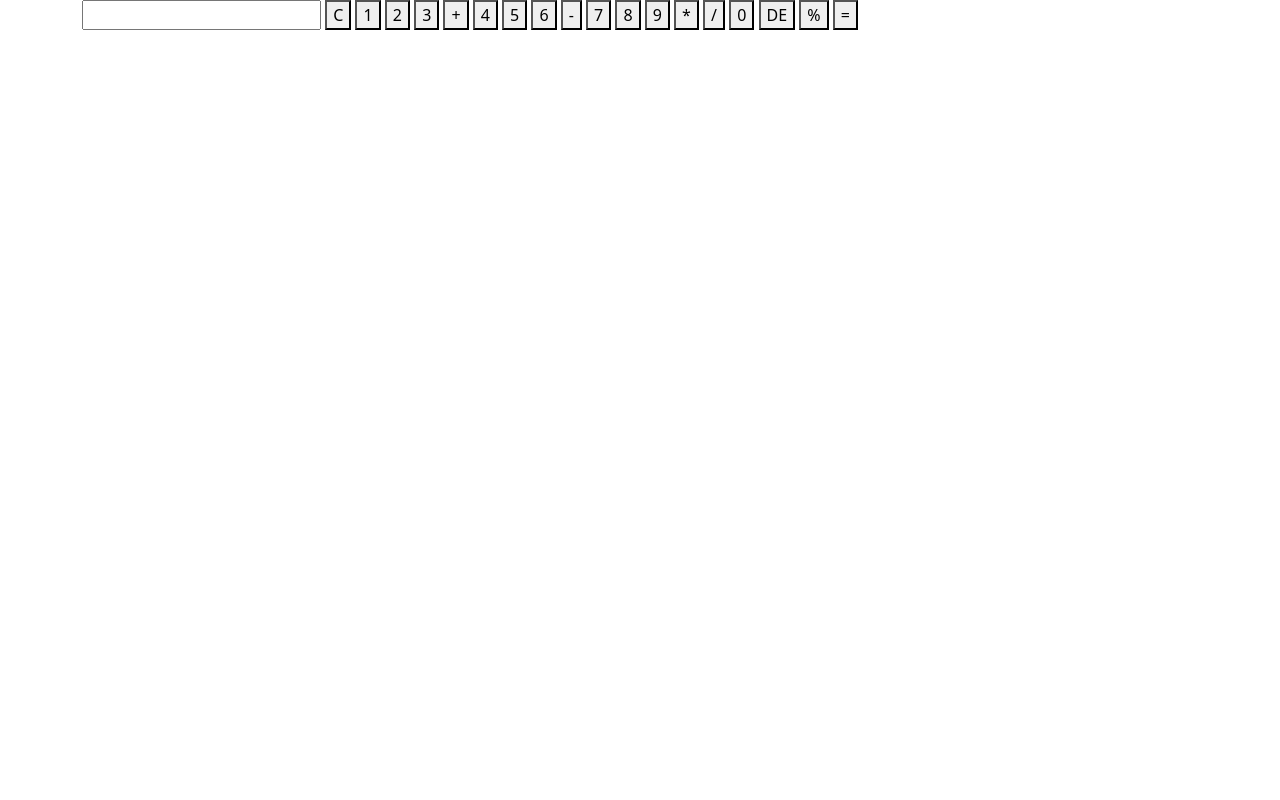
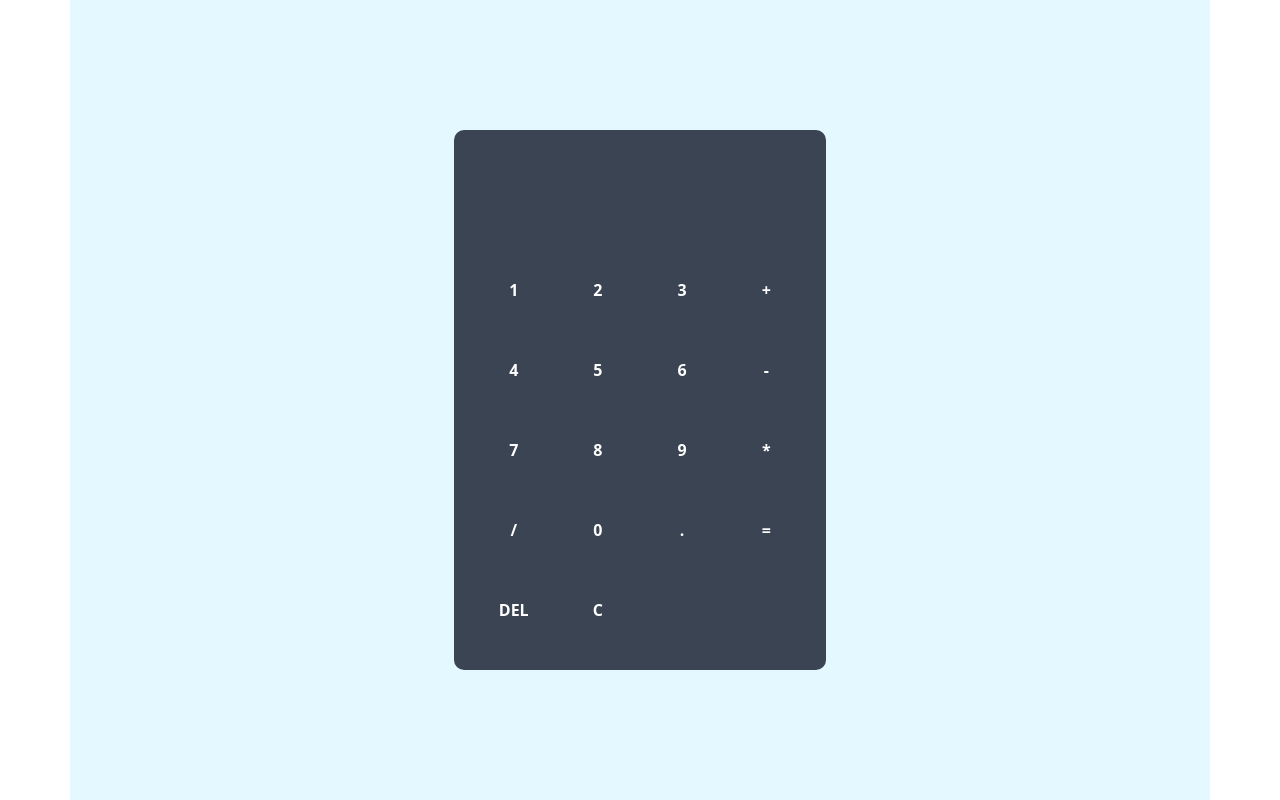
Before and after one commit to PAULOBIORA50/calculator1, a plain HTML site: page index.html in a window 1280 px wide. Drawn offline with Linux system fonts and the light colour scheme.

Commit message:
add css files

```diff
--- a/css/style.css
+++ b/css/style.css
@@ -0,0 +1,41 @@
+.container{
+  width: 100%;
+  height: 100vh;
+  background: #e3f9ff;
+  display: flex;
+  align-items: center;
+  justify-content: center;
+}
+.calculator{
+  background: #3a4452;
+  padding: 20px;
+  border-radius: 10px;
+}
+.calculator form input{
+  border: 0;
+  outline: 0;
+  width: 60px;
+  height: 60px;
+  border-radius: 10px;
+  box-shadow: 8px,8px,15px, rgb(225, 225,225,0.1),5px,5px,15px, rgb(0,0,0,0.2);
+  background: transparent;
+  color: #fff;
+  cursor: pointer;
+  margin: 10px;
+}
+#result{
+  display: flex;
+  justify-content: end;
+  margin: 20px;
+  width: 90%;
+}
+#result input{
+  text-align: end;
+  flex: 1;
+  font-size: 45px;
+  box-shadow: none;
+
+}
+input{
+  font-weight: bolder;
+}
--- a/index.html
+++ b/index.html
@@ -17,26 +17,43 @@
   <div class="container">
     <div class="calculator">
       <form>
-        <input type="text" name="result" value="" id="result">
-        <button onclick="result.value=''">C</button>
-        <button onclick="display('1')">1</button>
-        <button onclick="display('2')">2</button>
-        <button onclick="display('3')">3</button>
-        <button onclick="display('+')">+</button>
-        <button onclick="display('4')">4</button>
-        <button onclick="display('5')">5</button>
-        <button onclick="display('6')">6</button>
-        <button onclick="display('-')">-</button>
-        <button onclick="display('7')">7</button>
-        <button onclick="display('8')">8</button>
-        <button onclick="display('9')">9</button>
-        <button onclick="display('*')">*</button>
-        <button onclick="display('/')">/</button>
-        <button onclick="display('0')">0</button>
-        <button onclick="del('')">DE</button>
-        <button onclick="display('%')">%</button>
+        <div class="first-row">
+          <input type="text" name="result" id="result" />
 
-        <button onclick="calculate('')" class="eaual">=</button>
+        </div>
+        <div class="second-row">
+          <input type="button" value="1" onclick="liveScreen(1)" />
+          <input type="button" value="2" onclick="liveScreen(2)"/>
+          <input type="button" value="3" onclick="liveScreen(3)"/>
+          <input type="button" value="+" onclick="liveScreen('+')"/>
+        </div>
+
+        <div class="third-row">
+          <input type="button" value="4" onclick="liveScreen(4)" />
+          <input type="button" value="5" onclick="liveScreen(5)"/>
+          <input type="button" value="6" onclick="liveScreen(6)"/>
+          <input type="button" value="-" onclick="liveScreen('-')"/>
+        </div>
+
+
+ <div class="fourth-row">
+          <input type="button" value="7" onclick="liveScreen(7)" />
+          <input type="button" value="8" onclick="liveScreen(8)"/>
+          <input type="button" value="9" onclick="liveScreen(9)"/>
+          <input type="button" value="*" onclick="liveScreen('*')"/>
+        </div>
+
+        <div class="fifth-row">
+          <input type="button" value="/" onclick="liveScreen('/')" />
+          <input type="button" value="0" onclick="liveScreen(0)"/>
+          <input type="button" value="." onclick="liveScreen('.')"/>
+          <input type="button" value="=" onclick="calculate('')" />
+        </div>
+
+        <div class="sixth">
+          <input type="button" value="DEL" onclick="result.value=result.value.toString().slice(0, -1 )" id="delete" />
+        <input type="button" value="C" onclick="result.value=''" id="clear-button" />
+      </div>
 
 
 
```
